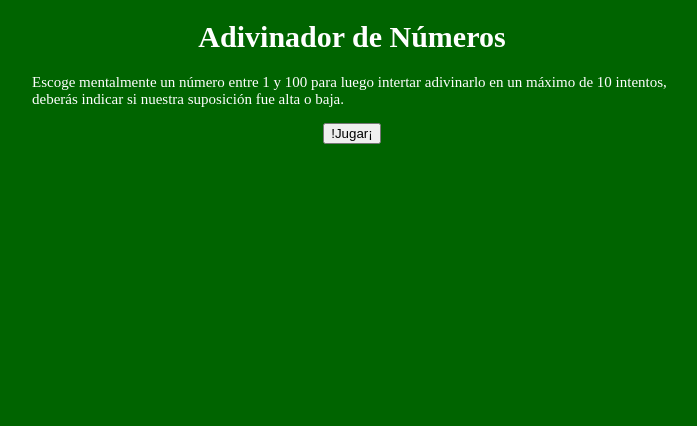
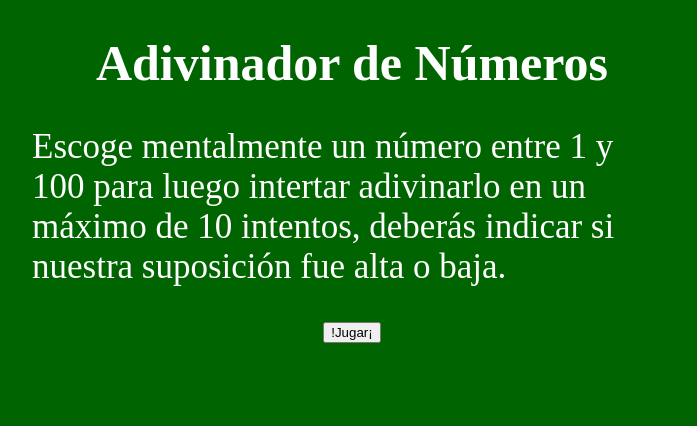
Before and after one commit to AngelHernandez09/AngelHernandez09.github.io, a plain HTML site: page index.html in a window 1280 px wide. Shown: the whole page, without its empty margins (288-985 px from the left). Drawn offline with Linux system fonts and the light colour scheme; a web font is replaced by a local one.

Commit message:
Update style.css

```diff
--- a/styles/style.css
+++ b/styles/style.css
@@ -19,16 +19,16 @@ body{
     align-items: auto;
 }
 .intento{
-    font-size: 50px;
+    font-size: 80px;
     text-align: center;
     color: white;
 }
 h1{
-    font-size: 30px;
+    font-size: 50px;
     color: white;
     text-align: center;
 }
 p {
-    font-size: 15px;
+    font-size: 35px;
     color: white;
 }
```
